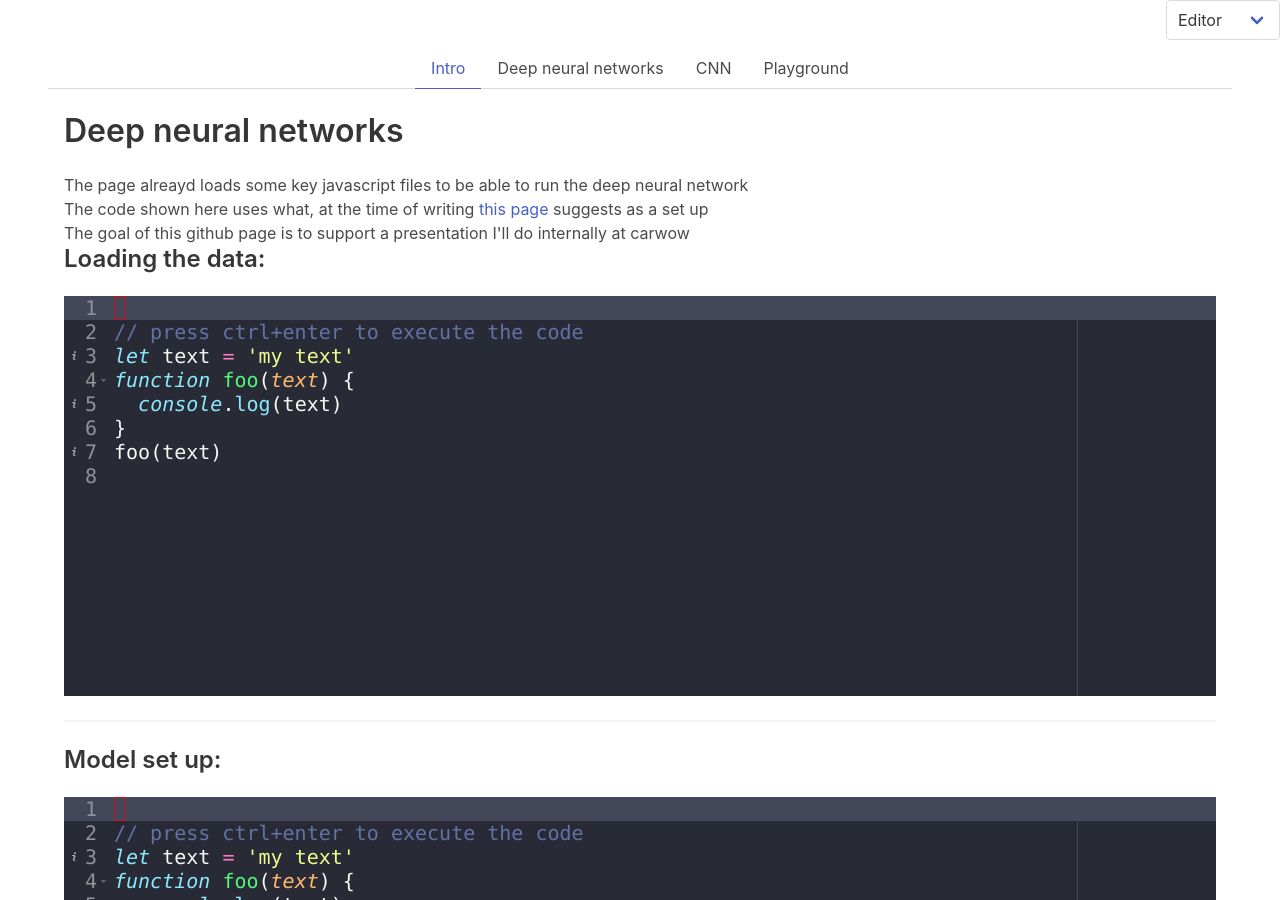
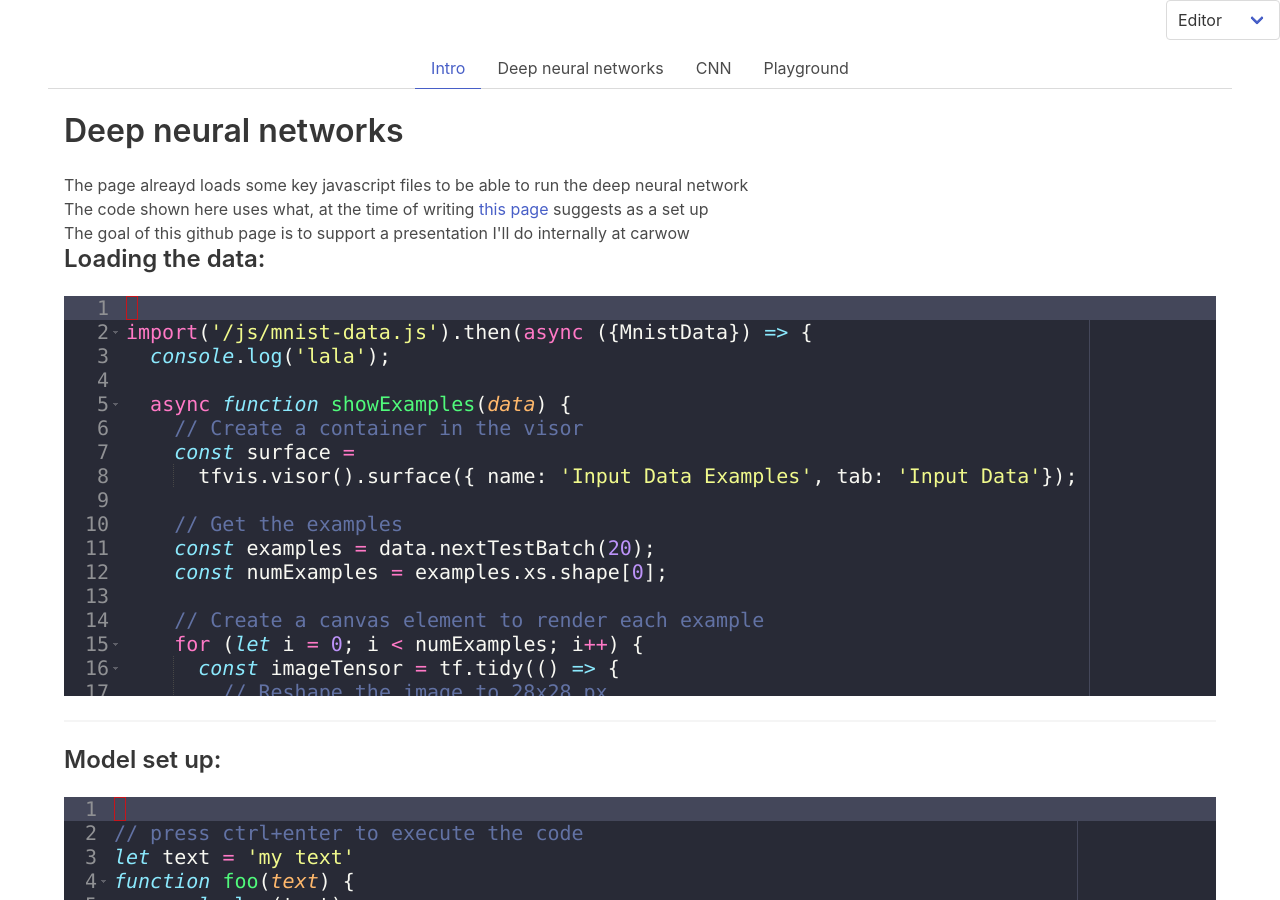
Before and after one commit to nexusventuri/tensorflow-playground, a Jekyll site: the page built from cnn.html, in a window 1280 px wide and 900 px high. Built offline with Jekyll 4.4.1, drawn with Linux system fonts in a browser that asks for light colours.

Commit message:
Fix mnist load and data load
Learnings:
- Import modules from plain js (type='module' in the script)
- Static vs dynamic import
- Async await with imports
- Debugger is always your friend

It would be also interesting to see how this works:
https://2ality.com/2019/10/eval-via-import.html

And if it's still relevant

```diff
--- a/cnn.html
+++ b/cnn.html
@@ -13,12 +13,46 @@
 <h2 class='title is-4 is-spaced'>Loading the data:</h2>
 <div style='position: relative; height: 400px;'>
   <div id='cnn-load' class='ace-editor' style='height: 100%; width: 100%'>
-// press ctrl+enter to execute the code
-let text = 'my text'
-function foo(text) {
-  console.log(text)
-}
-foo(text)
+import('/js/mnist-data.js').then(async ({MnistData}) => {
+  console.log('lala');
+
+  async function showExamples(data) {
+    // Create a container in the visor
+    const surface =
+      tfvis.visor().surface({ name: 'Input Data Examples', tab: 'Input Data'});
+
+    // Get the examples
+    const examples = data.nextTestBatch(20);
+    const numExamples = examples.xs.shape[0];
+
+    // Create a canvas element to render each example
+    for (let i = 0; i < numExamples; i++) {
+      const imageTensor = tf.tidy(() => {
+        // Reshape the image to 28x28 px
+        return examples.xs
+          .slice([i, 0], [1, examples.xs.shape[1]])
+          .reshape([28, 28, 1]);
+      });
+
+      const canvas = document.createElement('canvas');
+      canvas.width = 28;
+      canvas.height = 28;
+      canvas.style = 'margin: 4px;';
+      await tf.browser.toPixels(imageTensor, canvas);
+      surface.drawArea.appendChild(canvas);
+
+      imageTensor.dispose();
+    }
+  }
+
+  async function run() {
+    const data = new MnistData();
+    await data.load();
+    await showExamples(data);
+  }
+
+  await run();
+  }).then(e => console.log('loading ended', e));
   </div>
 </div>
 <hr />
@@ -58,5 +92,6 @@
   </div>
 </div>
 
-<script src='js/ace/ace.js'></script>
-<script src='js/my-ace-setup.js'></script>
+<script type="module" src='/js/mnist-data.js'></script>
+<script src='/js/ace/ace.js'></script>
+<script src='/js/my-ace-setup.js'></script>
--- a/js/my-ace-setup.js
+++ b/js/my-ace-setup.js
@@ -1,6 +1,14 @@
 ace.require("ace/keybindings/vim");
 
 const editorDomElements = document.querySelectorAll('.ace-editor');
+
+function esm(templateStrings, ...substitutions) {
+  let js = templateStrings.raw[0];
+  for (let i=0; i<substitutions.length; i++) {
+    js += substitutions[i] + templateStrings.raw[i+1];
+  }
+  return 'data:text/javascript;base64,' + btoa(js);
+}
 
 let editors = {};
 
@@ -18,6 +26,10 @@
       let code = editor.getValue();
       //code = code.replace(/\b(let|const)\b/, 'var');
       eval(code);
+      //console.log('going to execute', code);
+      //let executable = esm`${code}`;
+      //import(executable)
+      //  .then(running => console.log('running the thing', running));
     }
   });
   editors[id] = editor;
```
Also changed, not shown: js/mnist-data.js (renamed from js/minst-data.js).
